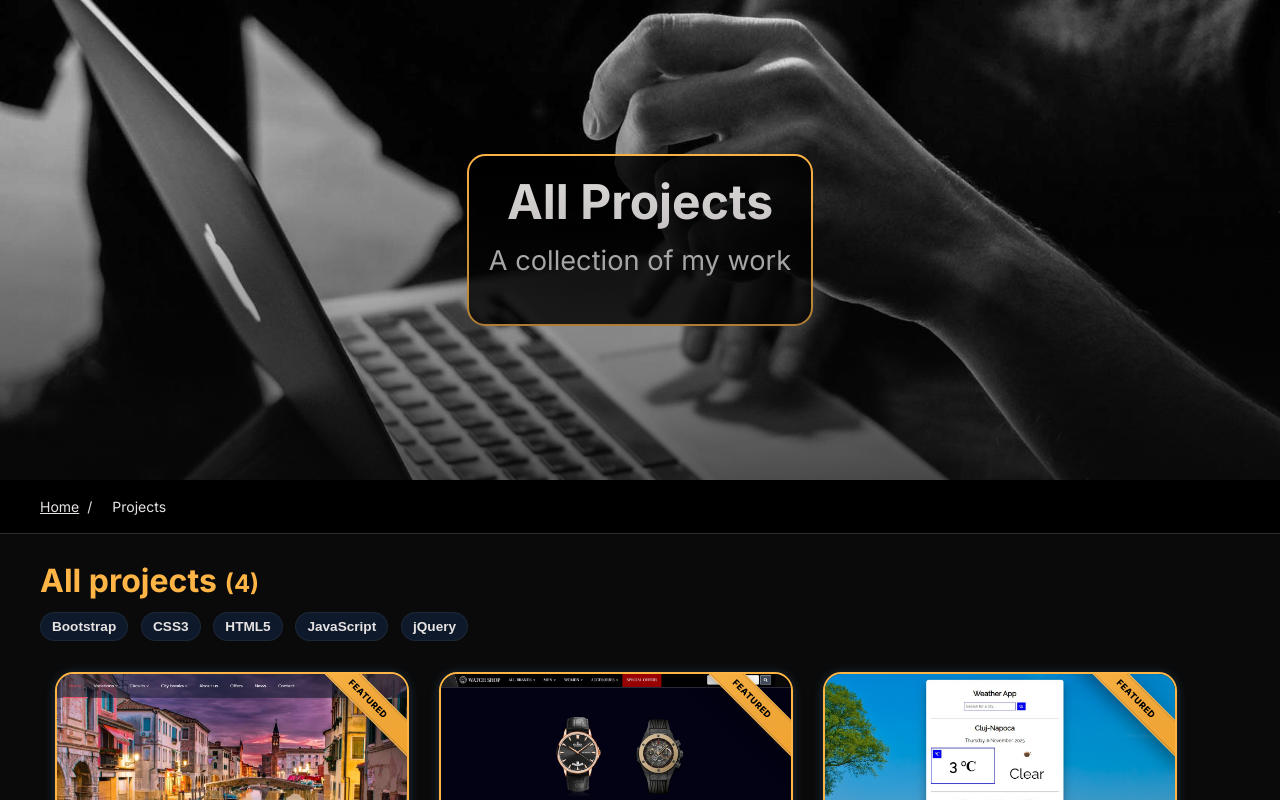
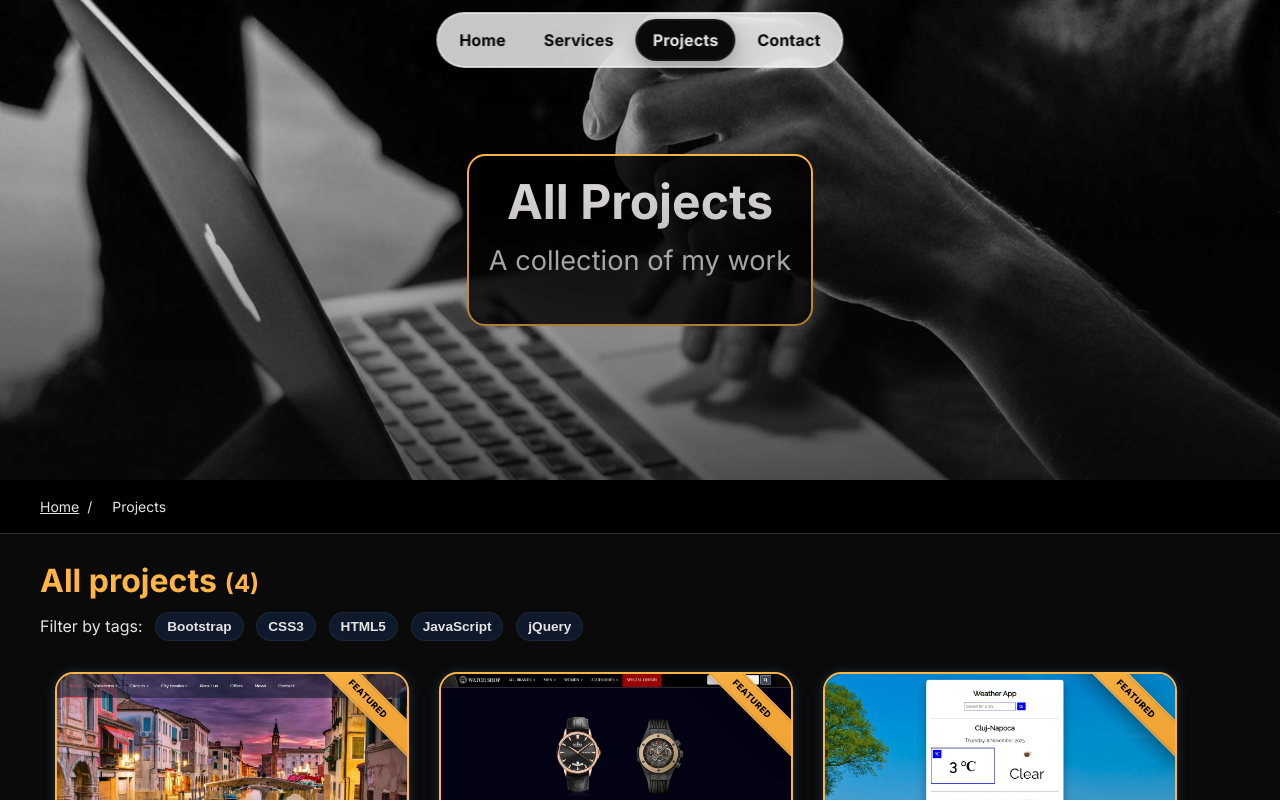
Before and after one commit to andreinemeti/portfolio-refactor, a Next.js app: page /projects in a window 1280 px wide. Shown: the top 800 px of the page. Built offline with nearby package versions, Linux system fonts and the light colour scheme.

Commit message:
Added a nav

```diff
--- a/app/layout.tsx
+++ b/app/layout.tsx
@@ -2,7 +2,7 @@ import './styles/globals.scss';
 import { Inter } from 'next/font/google';
 import type { Metadata } from 'next';
 import { Providers } from '@/store/Providers';
-
+import Nav from '@/components/Nav';
 export const metadata: Metadata = {
   title: 'Andrei Nemeti – Portfolio',
   description: 'Freelance Front‑end Developer portfolio'
@@ -21,6 +21,7 @@ export default function RootLayout({ children }: { children: React.ReactNode })
     <html lang="en" className={`${inter.variable}`}>
       <body>
         <Providers>
+          <Nav />
           {children}
         </Providers>
       </body>
--- a/app/projects/page.tsx
+++ b/app/projects/page.tsx
@@ -64,7 +64,7 @@ export default function ProjectsPage() {
 
         {/* Filter pills (clickable, multi-select) */}
         {allTags.length > 0 && (
-          <div className="pill-list" role="listbox" aria-label="Filter by tags" style={{ marginBottom: '.5rem' }}>
+          <div className="pill-list filter-pill-list" role="listbox" aria-label="Filter by tags" style={{ marginBottom: '.5rem' }}>Filter by tags:
             {allTags.map(tag => {
               const active = selected.includes(tag);
               return (
--- a/app/styles/components/_tags.scss
+++ b/app/styles/components/_tags.scss
@@ -14,6 +14,7 @@
 /* Pills used on project page */
 .pill-list {
     display: flex;
+    align-items:center;
     flex-wrap: wrap;
     gap: .6rem .8rem;
     margin-top: .25rem;
@@ -43,7 +44,7 @@
   border: 0;
   cursor: pointer;
 }
-.pill:hover,
+
 .pill--active {
   background: $colouredTitle;                 /* darker bg when active */
   box-shadow: inset 0 0 0 2px rgba(255,255,255,.12);
--- /dev/null
+++ b/app/styles/components/nav.scss
@@ -0,0 +1,93 @@
+/* === Glass / Apple-style top nav === */
+.nav {
+  position: fixed;
+  top: calc(env(safe-area-inset-top, 0px) + 12px);
+  left: 50%;
+  transform: translateX(-50%);
+  z-index: 1000;
+
+  /* pill container */
+  background: rgba(255, 255, 255, 0.78);
+  backdrop-filter: saturate(180%) blur(16px);
+  -webkit-backdrop-filter: saturate(180%) blur(16px);
+  color: #0a0a0b;
+
+  border-radius: 999px;
+  border: 1px solid rgba(0, 0, 0, 0.06);
+  box-shadow:
+    0 8px 30px rgba(0, 0, 0, 0.18),
+    inset 0 0 0 1px rgba(255, 255, 255, 0.5);
+
+  /* spacing */
+  padding: 6px;
+  /* keep it nicely centered and sized */
+  max-width: min(92vw, 820px);
+  width: max-content;
+}
+
+.nav__list {
+  display: flex;
+  align-items: center;
+  gap: 6px;
+  margin: 0;
+  padding: 0;
+  list-style: none;
+}
+
+.nav__link {
+  display: inline-flex;
+  align-items: center;
+  justify-content: center;
+
+  padding: 10px 16px;
+  border-radius: 999px;
+  text-decoration: none;
+  font-weight: 700;
+  letter-spacing: 0.01em;
+  white-space: nowrap;
+
+  color: #0a0a0b;
+  transition: background 0.15s ease, box-shadow 0.15s ease, transform 0.06s ease;
+  outline: none;
+}
+
+.nav__link:hover {
+  background: rgba(255, 255, 255, 0.85);
+}
+
+.nav__link:active {
+  transform: translateY(1px);
+}
+
+.nav__link:focus-visible {
+  box-shadow: 0 0 0 2px #38bdf8 inset, 0 0 0 2px #38bdf8;
+}
+
+/* Active pill */
+.nav__link.is-active {
+  background: #0a0a0b;
+  color: #e7e3e3;
+  box-shadow:
+    0 6px 18px rgba(0, 0, 0, 0.25),
+    inset 0 0 0 1px rgba(255, 255, 255, 0.06);
+  border: 1px solid rgba(255, 255, 255, 0.06);
+}
+
+/* Small screens: allow gentle horizontal scroll if needed */
+@media (max-width: 420px) {
+  .nav {
+    max-width: 96vw;
+    padding: 4px;
+  }
+  .nav__list {
+    overflow-x: auto;
+    -webkit-overflow-scrolling: touch;
+    scrollbar-width: none;        /* Firefox */
+  }
+  .nav__list::-webkit-scrollbar { /* WebKit */
+    display: none;
+  }
+  .nav__link {
+    padding: 9px 14px;
+  }
+}
--- a/app/styles/globals.scss
+++ b/app/styles/globals.scss
@@ -4,6 +4,7 @@
 @import './base/base';
 
 // Components
+@import './components/nav';
 @import './components/buttons';
 @import './components/breadcrumbs';
 @import './components/cards';
--- /dev/null
+++ b/components/Nav.tsx
@@ -0,0 +1,42 @@
+// components/Nav.tsx
+'use client';
+
+import Link from 'next/link';
+import { usePathname } from 'next/navigation';
+
+const links = [
+  { label: 'Home', href: '/' },
+  { label: 'Services', href: '/services' },
+  { label: 'Projects', href: '/projects' },
+  { label: 'Contact', href: '/contact' },
+];
+
+export default function Nav() {
+  const pathname = usePathname();
+
+  return (
+    <nav className="nav">
+      <ul className="nav__list" role="menubar" aria-label="Primary">
+        {links.map(({ label, href }) => {
+          const active =
+            href === '/'
+              ? pathname === '/'
+              : pathname === href || pathname.startsWith(href + '/');
+
+          return (
+            <li key={href} role="none">
+              <Link
+                href={href}
+                className={`nav__link ${active ? 'is-active' : ''}`}
+                role="menuitem"
+                aria-current={active ? 'page' : undefined}
+              >
+                {label}
+              </Link>
+            </li>
+          );
+        })}
+      </ul>
+    </nav>
+  );
+}
```
